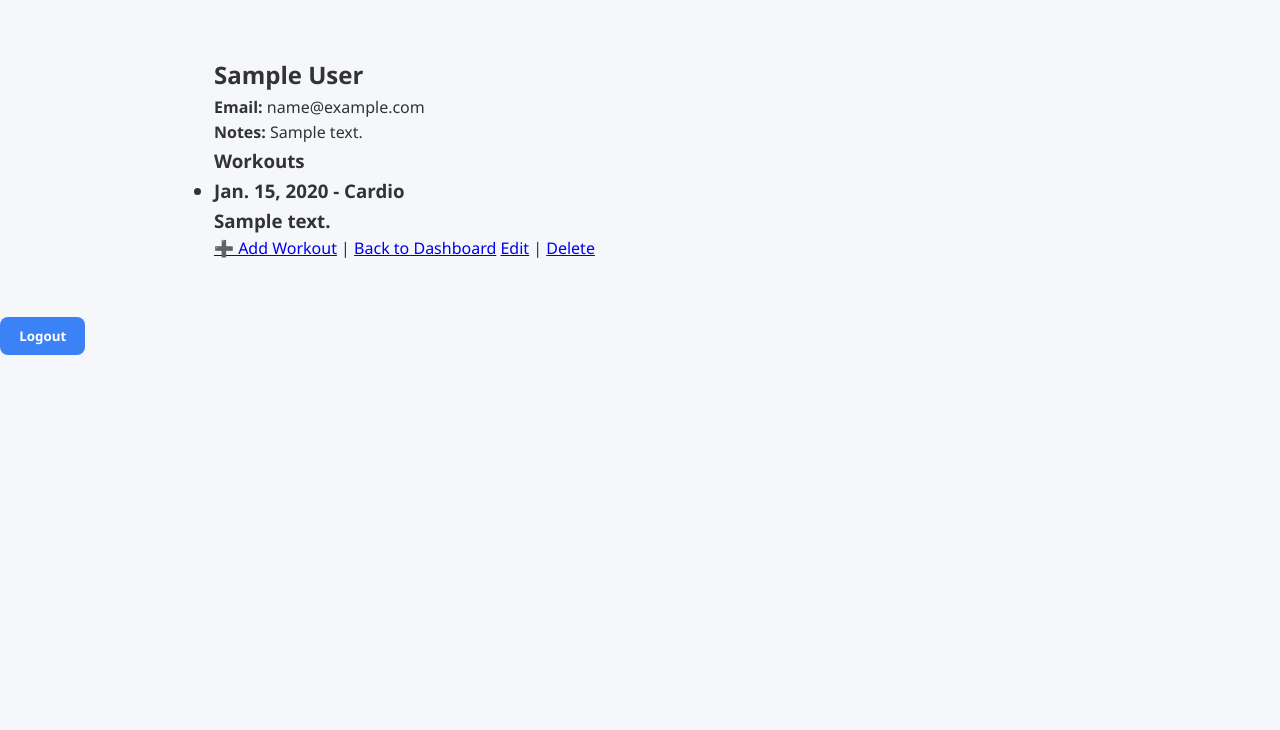
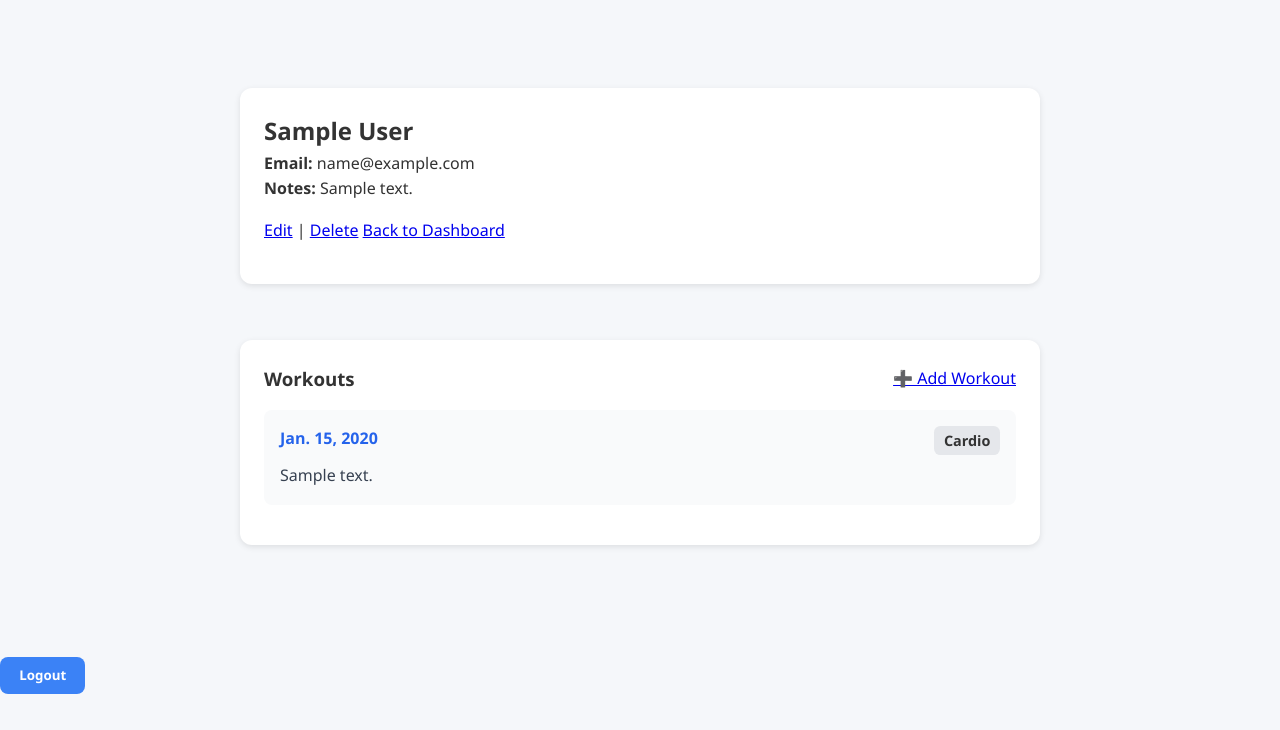
Before and after one commit to LukeGearty/TrainerTools, a Django app: page /client/1 in a window 1280 px wide. Shown: the part 70-800 px from the top of the page. Run offline with Django 5.2, Linux system fonts and the light colour scheme; a user stored in the database is signed in; tables that the repository leaves empty hold one stand-in row (values such as "Sample post").

Commit message:
more css tinkering

```diff
--- a/trainertools/core/static/core/styles.css
+++ b/trainertools/core/static/core/styles.css
@@ -115,3 +115,153 @@
     outline: none;
     box-shadow: 0 0 0 2px rgba(59,130,246,0.3);
 }
+
+
+/* Dashboard container */
+.dashboard-container {
+    max-width: 800px;
+    margin: 2rem auto;
+    padding: 1rem;
+}
+
+/* Action button row */
+.actions {
+    margin: 1rem 0;
+}
+
+/* Buttons */
+.btn {
+    display: inline-block;
+    padding: 0.6rem 1.2rem;
+    border-radius: 0.5rem;
+    font-weight: 500;
+    text-decoration: none;
+    transition: all 0.2s ease;
+}
+
+.btn.primary {
+    background: #3b82f6;
+    color: white;
+    border: none;
+}
+
+.btn.primary:hover {
+    background: #2563eb;
+}
+
+/* Card styling */
+.card {
+    background: white;
+    border-radius: 0.75rem;
+    padding: 1.5rem;
+    box-shadow: 0 2px 6px rgba(0,0,0,0.1);
+}
+
+/* Client list */
+.client-list {
+    list-style: none;
+    margin: 0;
+    padding: 0;
+}
+
+.client-list li {
+    margin: 0.5rem 0;
+}
+
+.client-link {
+    display: block;
+    padding: 0.75rem 1rem;
+    border-radius: 0.5rem;
+    text-decoration: none;
+    color: #374151; /* gray-700 */
+    background: #f9fafb;
+    transition: all 0.2s ease;
+}
+
+.client-link:hover {
+    background: #e5e7eb; /* gray-200 */
+}
+
+/* Empty state */
+.empty {
+    color: #9ca3af; /* gray-400 */
+    font-style: italic;
+}
+
+
+/* Client detail layout */
+.client-detail {
+    max-width: 800px;
+    margin: 2rem auto;
+    display: flex;
+    flex-direction: column;
+    gap: 2rem;
+}
+
+/* Header row inside cards */
+.header-row {
+    display: flex;
+    justify-content: space-between;
+    align-items: center;
+    margin-bottom: 1rem;
+}
+
+/* Workout list styling */
+.workout-list {
+    list-style: none;
+    padding: 0;
+    margin: 0;
+}
+
+.workout-item {
+    background: #f9fafb;
+    border-radius: 0.5rem;
+    padding: 1rem;
+    margin-bottom: 1rem;
+    transition: background 0.2s ease;
+}
+
+.workout-item:hover {
+    background: #f3f4f6; /* light hover */
+}
+
+.workout-header {
+    display: flex;
+    justify-content: space-between;
+    font-weight: 600;
+    margin-bottom: 0.5rem;
+}
+
+.workout-date {
+    color: #2563eb; /* blue-600 */
+}
+
+.workout-type {
+    background: #e5e7eb;
+    padding: 0.2rem 0.6rem;
+    border-radius: 0.4rem;
+    font-size: 0.9rem;
+}
+
+/* Workout description */
+.workout-desc {
+    margin: 0;
+    color: #374151; /* gray-700 */
+}
+
+/* Button variations */
+.btn.secondary {
+    background: #6b7280; /* gray-500 */
+    color: white;
+}
+.btn.secondary:hover {
+    background: #4b5563;
+}
+
+.btn.danger {
+    background: #ef4444; /* red-500 */
+    color: white;
+}
+.btn.danger:hover {
+    background: #dc2626;
+}
--- a/trainertools/core/templates/core/base.html
+++ b/trainertools/core/templates/core/base.html
@@ -17,9 +17,7 @@
             </ul>
         </nav>
         {% else %}
-        <li><a href="{% url 'login' %}">Login</a></li>
-        <li><a href="{% url 'register' %}">Register</a></li>
-
+        <!-- Maybe add something here? -->
         {% endif %}
     </header>
 
--- a/trainertools/core/templates/core/client_detail.html
+++ b/trainertools/core/templates/core/client_detail.html
@@ -3,26 +3,43 @@
 {% block title %}Client: {{ client.first_name }} {{ client.last_name }}{% endblock %}
 
 {% block content %}
+    <div class="client-detail">
+        <div class="card">
             <h2>{{ client.first_name }} {{ client.last_name }}</h2>
             <p><strong>Email: </strong> {{ client.email }}</p>
             <p><strong>Notes: </strong> {{ client.notes }}</p>
 
-    <h3>Workouts
+            <div class="actions">
+                <a href="{% url 'edit_client' client.pk %}">Edit</a> |
+                <a href="{% url 'delete_client' client.pk %}">Delete</a>
+                <a href="{% url 'dashboard' %}">Back to Dashboard</a>
+            </div>
+        </div>
+
+        <div class="card">
+
+            <div class="header-row">
+                <h3>Workouts</h3>
+                <a href="{% url 'add_workout' client.pk %}">➕ Add Workout</a>
+            </div>
             {% if client.workouts.all %}
-            <ul>
+                <ul class="workout-list">
                     {% for workout in client.workouts.all %}
-                    <li>
-                        <strong>{{ workout.date }}</strong> - {{ workout.get_workout_type_display }} <br> {{ workout.description }}
+                        <li class="workout-item">
+                            <div class="workout-header">
+                            <span class="workout-date">{{ workout.date }}</span>
+                            <span class="workout-type">{{ workout.get_workout_type_display }}</span>
+                        </div>
+                        <p class="workout-desc">{{ workout.description }}</p>
                         </li>
                     {% endfor %}
                 </ul>
             {% else %}
-            <p>No Workouts yet.</p>
+                <p class="empty">No Workouts yet.</p>
             {% endif %}
-    </h3>
+    </div>
 
-    <a href="{% url 'add_workout' client.pk %}">➕ Add Workout</a> |
-    <a href="{% url 'dashboard' %}">Back to Dashboard</a>
-    <a href="{% url 'edit_client' client.pk %}">Edit</a> |
-    <a href="{% url 'delete_client' client.pk %}">Delete</a>
+
+
+
 {% endblock %}
```
Also changed, not shown: trainertools/core/templates/core/dashboard.html (+9 -4 lines), 1 other file. Lines whose indentation alone changed are shown as unchanged.
